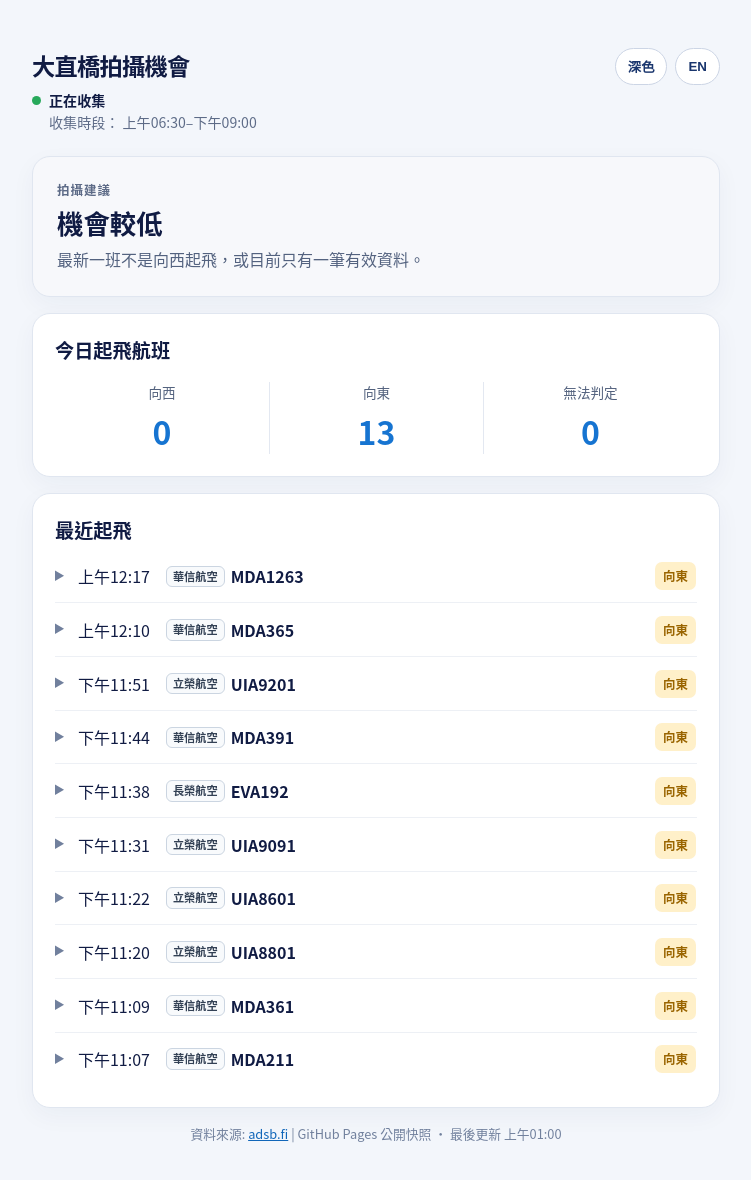
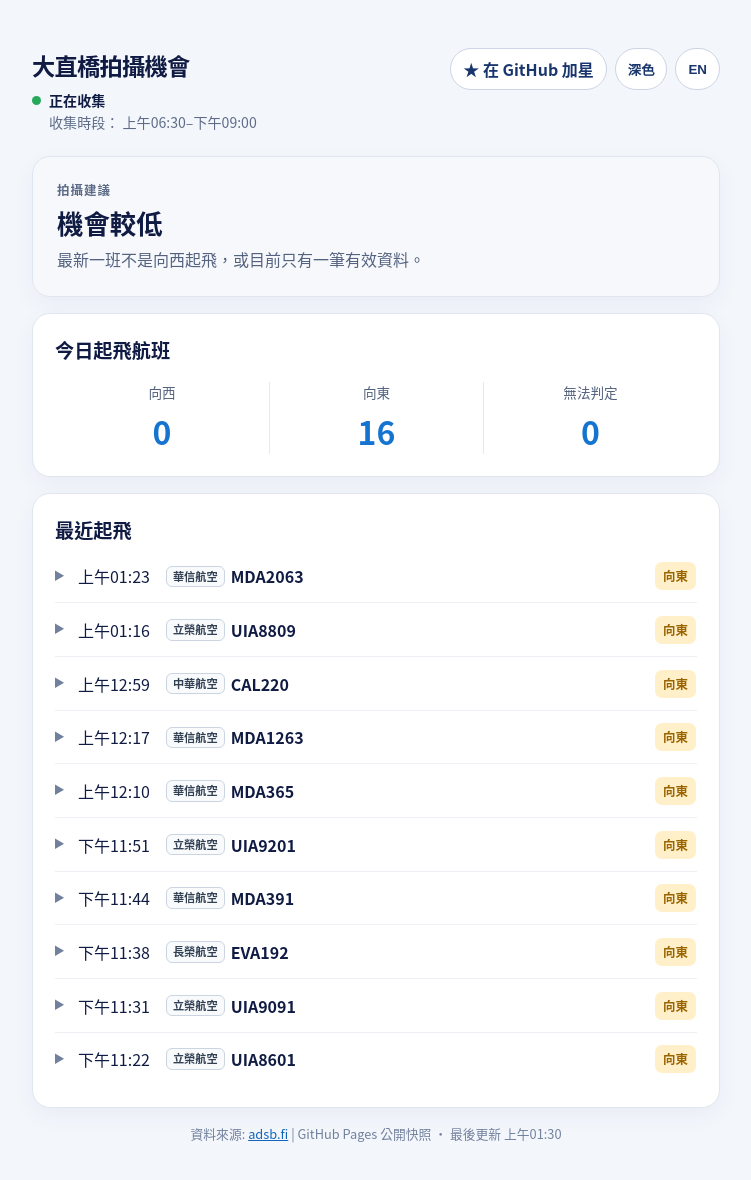
Before and after one commit to yanagiragi/dazhi-bridge-shutter-chance, a plain HTML site: page index.html in a window 1280 px wide. Shown: the whole page, without its empty margins (264-1015 px from the left). Drawn offline with Linux system fonts and the light colour scheme.

Commit message:
chore: publish GitHub Pages snapshot

```diff
--- a/app.js
+++ b/app.js
@@ -753,12 +753,25 @@
         favicon.href = FAVICON_PATHS[mode] || FAVICON_PATHS.summary
     }
 
+    function applyGithubStar (config) {
+        const button = element('github-star')
+        if (!button) return
+        button.hidden = config?.dataSource !== 'snapshot'
+    }
+
+    function dashboardStatusUrl () {
+        const at = new URLSearchParams(window.location.search).get('at')
+        if (!at) return DASHBOARD_STATUS_URL
+        return DASHBOARD_STATUS_URL + '?at=' + encodeURIComponent(at)
+    }
+
     async function loadWebConfig () {
         const response = await fetch(WEB_CONFIG_URL)
         if (!response.ok) throw new Error('Unable to load web configuration')
 
         const config = await response.json()
         applyFavicon(config)
+        applyGithubStar(config)
         element('adsb-fi-attribution').hidden =
             config.aircraftDataProvider !== ADSB_FI_PROVIDER
         return config
@@ -780,7 +793,7 @@
         try {
             const endpoint = dataSource === 'snapshot'
                 ? SNAPSHOT_STATUS_URL
-                : DASHBOARD_STATUS_URL
+                : dashboardStatusUrl()
             const response = await fetch(endpoint, { cache: 'no-store' })
             if (!response.ok) throw new Error('Request failed')
             const payload = await response.json()
--- a/data/status.json
+++ b/data/status.json
@@ -1,7 +1,7 @@
 {
   "schemaVersion": 1,
-  "generatedAt": "2026-09-23T01:00:03.834Z",
-  "collectorLastSuccessAt": "2026-09-23T00:59:52.864Z",
+  "generatedAt": "2026-09-23T01:30:03.410Z",
+  "collectorLastSuccessAt": "2026-09-23T01:29:53.255Z",
   "collectorStatus": "active",
   "activeWindow": {
     "start": "06:30",
@@ -17,7 +17,7 @@
     "recommendation": "low-opportunity",
     "confidence": "low",
     "reason": "The latest departure was not westbound or there is only one directional sample",
-    "lastSuccessAt": "2026-09-23T00:59:52.864Z",
+    "lastSuccessAt": "2026-09-23T01:29:53.255Z",
     "collectionSchedule": {
       "timezone": "Asia/Taipei",
       "start": "06:30",
@@ -26,12 +26,72 @@
       "nextStartAt": null
     },
     "today": {
-      "total": 13,
-      "eastbound": 13,
+      "total": 16,
+      "eastbound": 16,
       "westbound": 0,
       "unknown": 0
     },
     "recentDepartures": [
+      {
+        "callsign": "MDA2063",
+        "detected_at": "2026-09-23T01:23:23.105Z",
+        "direction": "eastbound",
+        "runway_estimate": "10",
+        "detection_confidence": "high",
+        "source": "adsbfi",
+        "details": {
+          "observed_from": "2026-09-23T01:23:23.105Z",
+          "observed_to": "2026-09-23T01:24:53.147Z",
+          "samples": 4,
+          "direction_samples": 4,
+          "initial_altitude": 472.44,
+          "maximum_altitude": 1036.3200000000002,
+          "altitude_gain": 563.8800000000001,
+          "median_vertical_rate": 7.47776,
+          "longitude_delta": 0.0562269999999927,
+          "movement": "climbing"
+        }
+      },
+      {
+        "callsign": "UIA8809",
+        "detected_at": "2026-09-23T01:16:52.935Z",
+        "direction": "eastbound",
+        "runway_estimate": "10",
+        "detection_confidence": "high",
+        "source": "adsbfi",
+        "details": {
+          "observed_from": "2026-09-23T01:16:52.935Z",
+          "observed_to": "2026-09-23T01:18:22.980Z",
+          "samples": 4,
+          "direction_samples": 4,
+          "initial_altitude": 381,
+          "maximum_altitude": 1089.66,
+          "altitude_gain": 708.6600000000001,
+          "median_vertical_rate": 7.47776,
+          "longitude_delta": 0.048217999999991434,
+          "movement": "climbing"
+        }
+      },
+      {
+        "callsign": "CAL220",
+        "detected_at": "2026-09-23T00:59:52.864Z",
+        "direction": "eastbound",
+        "runway_estimate": "10",
+        "detection_confidence": "high",
+        "source": "adsbfi",
+        "details": {
+          "observed_from": "2026-09-23T00:59:52.864Z",
+          "observed_to": "2026-09-23T01:01:22.878Z",
+          "samples": 4,
+          "direction_samples": 4,
+          "initial_altitude": 182.88,
+          "maximum_altitude": 1112.52,
+          "altitude_gain": 929.64,
+          "median_vertical_rate": 9.591040000000001,
+          "longitude_delta": 0.07047499999998763,
+          "movement": "climbing"
+        }
+      },
       {
         "callsign": "MDA1263",
         "detected_at": "2026-09-23T00:17:22.630Z",
@@ -171,76 +231,76 @@
           "longitude_delta": 0.06795200000000534,
           "movement": "climbing"
         }
+      }
+    ]
   },
+  "today": {
+    "total": 16,
+    "eastbound": 16,
+    "westbound": 0,
+    "unknown": 0
+  },
+  "recentDepartures": [
     {
-        "callsign": "UIA8801",
-        "detected_at": "2026-09-22T23:20:21.531Z",
+      "callsign": "MDA2063",
+      "detected_at": "2026-09-23T01:23:23.105Z",
       "direction": "eastbound",
       "runway_estimate": "10",
       "detection_confidence": "high",
       "source": "adsbfi",
       "details": {
-          "observed_from": "2026-09-22T23:20:21.531Z",
-          "observed_to": "2026-09-22T23:21:51.578Z",
+        "observed_from": "2026-09-23T01:23:23.105Z",
+        "observed_to": "2026-09-23T01:24:53.147Z",
         "samples": 4,
         "direction_samples": 4,
-          "initial_altitude": 373.38,
-          "maximum_altitude": 1127.76,
-          "altitude_gain": 754.38,
-          "median_vertical_rate": 7.80288,
-          "longitude_delta": 0.06978399999999851,
+        "initial_altitude": 472.44,
+        "maximum_altitude": 1036.3200000000002,
+        "altitude_gain": 563.8800000000001,
+        "median_vertical_rate": 7.47776,
+        "longitude_delta": 0.0562269999999927,
         "movement": "climbing"
       }
     },
     {
-        "callsign": "MDA361",
-        "detected_at": "2026-09-22T23:09:51.239Z",
+      "callsign": "UIA8809",
+      "detected_at": "2026-09-23T01:16:52.935Z",
       "direction": "eastbound",
       "runway_estimate": "10",
       "detection_confidence": "high",
       "source": "adsbfi",
       "details": {
-          "observed_from": "2026-09-22T23:09:51.239Z",
-          "observed_to": "2026-09-22T23:11:21.272Z",
+        "observed_from": "2026-09-23T01:16:52.935Z",
+        "observed_to": "2026-09-23T01:18:22.980Z",
         "samples": 4,
-          "direction_samples": 3,
-          "initial_altitude": 388.62,
-          "maximum_altitude": 899.1600000000001,
-          "altitude_gain": 510.5400000000001,
-          "median_vertical_rate": 4.064,
-          "longitude_delta": 0.06311999999999784,
+        "direction_samples": 4,
+        "initial_altitude": 381,
+        "maximum_altitude": 1089.66,
+        "altitude_gain": 708.6600000000001,
+        "median_vertical_rate": 7.47776,
+        "longitude_delta": 0.048217999999991434,
         "movement": "climbing"
       }
     },
     {
-        "callsign": "MDA211",
-        "detected_at": "2026-09-22T23:07:51.188Z",
+      "callsign": "CAL220",
+      "detected_at": "2026-09-23T00:59:52.864Z",
       "direction": "eastbound",
       "runway_estimate": "10",
       "detection_confidence": "high",
       "source": "adsbfi",
       "details": {
-          "observed_from": "2026-09-22T23:07:51.188Z",
-          "observed_to": "2026-09-22T23:08:51.216Z",
-          "samples": 3,
-          "direction_samples": 3,
-          "initial_altitude": 556.26,
-          "maximum_altitude": 1165.8600000000001,
-          "altitude_gain": 609.6000000000001,
-          "median_vertical_rate": 10.72896,
-          "longitude_delta": 0.04933699999999419,
+        "observed_from": "2026-09-23T00:59:52.864Z",
+        "observed_to": "2026-09-23T01:01:22.878Z",
+        "samples": 4,
+        "direction_samples": 4,
+        "initial_altitude": 182.88,
+        "maximum_altitude": 1112.52,
+        "altitude_gain": 929.64,
+        "median_vertical_rate": 9.591040000000001,
+        "longitude_delta": 0.07047499999998763,
         "movement": "climbing"
       }
-      }
-    ]
     },
-  "today": {
-    "total": 13,
-    "eastbound": 13,
-    "westbound": 0,
-    "unknown": 0
-  },
-  "recentDepartures": [
     {
       "callsign": "MDA1263",
       "detected_at": "2026-09-23T00:17:22.630Z",
@@ -380,66 +440,6 @@
         "longitude_delta": 0.06795200000000534,
         "movement": "climbing"
       }
-    },
-    {
-      "callsign": "UIA8801",
-      "detected_at": "2026-09-22T23:20:21.531Z",
-      "direction": "eastbound",
-      "runway_estimate": "10",
-      "detection_confidence": "high",
-      "source": "adsbfi",
-      "details": {
-        "observed_from": "2026-09-22T23:20:21.531Z",
-        "observed_to": "2026-09-22T23:21:51.578Z",
-        "samples": 4,
-        "direction_samples": 4,
-        "initial_altitude": 373.38,
-        "maximum_altitude": 1127.76,
-        "altitude_gain": 754.38,
-        "median_vertical_rate": 7.80288,
-        "longitude_delta": 0.06978399999999851,
-        "movement": "climbing"
-      }
-    },
-    {
-      "callsign": "MDA361",
-      "detected_at": "2026-09-22T23:09:51.239Z",
-      "direction": "eastbound",
-      "runway_estimate": "10",
-      "detection_confidence": "high",
-      "source": "adsbfi",
-      "details": {
-        "observed_from": "2026-09-22T23:09:51.239Z",
-        "observed_to": "2026-09-22T23:11:21.272Z",
-        "samples": 4,
-        "direction_samples": 3,
-        "initial_altitude": 388.62,
-        "maximum_altitude": 899.1600000000001,
-        "altitude_gain": 510.5400000000001,
-        "median_vertical_rate": 4.064,
-        "longitude_delta": 0.06311999999999784,
-        "movement": "climbing"
-      }
-    },
-    {
-      "callsign": "MDA211",
-      "detected_at": "2026-09-22T23:07:51.188Z",
-      "direction": "eastbound",
-      "runway_estimate": "10",
-      "detection_confidence": "high",
-      "source": "adsbfi",
-      "details": {
-        "observed_from": "2026-09-22T23:07:51.188Z",
-        "observed_to": "2026-09-22T23:08:51.216Z",
-        "samples": 3,
-        "direction_samples": 3,
-        "initial_altitude": 556.26,
-        "maximum_altitude": 1165.8600000000001,
-        "altitude_gain": 609.6000000000001,
-        "median_vertical_rate": 10.72896,
-        "longitude_delta": 0.04933699999999419,
-        "movement": "climbing"
-      }
     }
   ]
 }
--- a/index.html
+++ b/index.html
@@ -24,6 +24,12 @@
                 </div>
             </div>
             <div class="header-actions">
+                <a id="github-star"
+                    class="header-button github-star"
+                    href="https://github.com/yanagiragi/dazhi-bridge-shutter-chance"
+                    target="_blank"
+                    rel="noopener noreferrer"
+                    hidden>★ <span data-i18n="githubStar">Star on GitHub</span></a>
                 <button id="theme" class="header-button" type="button" aria-label="Switch to dark mode">
                     Dark
                 </button>
--- a/locales/zh-TW.json
+++ b/locales/zh-TW.json
@@ -1,5 +1,6 @@
 {
     "title": "大直橋拍攝機會",
+    "githubStar": "在 GitHub 加星",
     "languageSwitch": "EN",
     "theme.dark": "深色",
     "theme.light": "淺色",
--- a/styles.css
+++ b/styles.css
@@ -198,6 +198,10 @@ footer {
     background: var(--color-surface);
     font-weight: 700;
     cursor: pointer;
+}
+
+.github-star {
+    text-decoration: none;
 }
 
 .recommendation,
```
Lines whose indentation alone changed are shown as unchanged.
